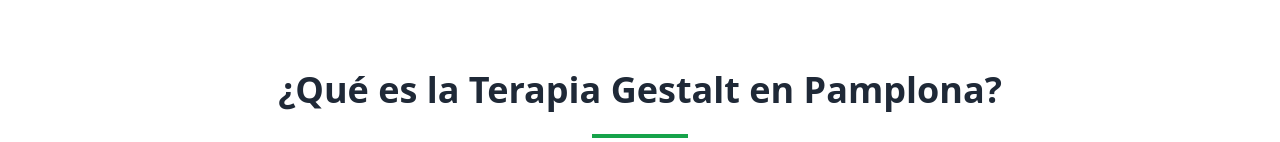
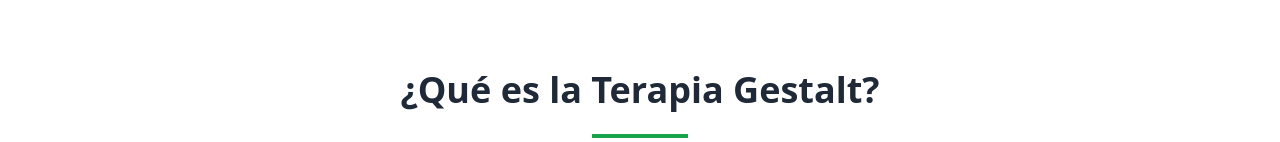
Before and after one commit to NicolauGT/zareak.com, a React (Vite) app: page / in a window 1280 px wide. Shown: the part 810-952 px from the top of the page. Built offline with nearby package versions, Linux system fonts and the light colour scheme.

Commit message:
Remove "en pamplona" from About section
Removed "en pamplona" from the title in the About section, while maintaining SEO quality.

```diff
--- a/src/components/About.tsx
+++ b/src/components/About.tsx
@@ -5,7 +5,7 @@ const About = () => {
       <div className="max-w-6xl mx-auto">
         <div className="text-center mb-16">
           <h2 className="text-4xl font-bold text-gray-800 mb-6">
-            ¿Qué es la Terapia Gestalt en Pamplona?
+            ¿Qué es la Terapia Gestalt?
           </h2>
           <div className="w-24 h-1 bg-green-600 mx-auto mb-8"></div>
         </div>
```
